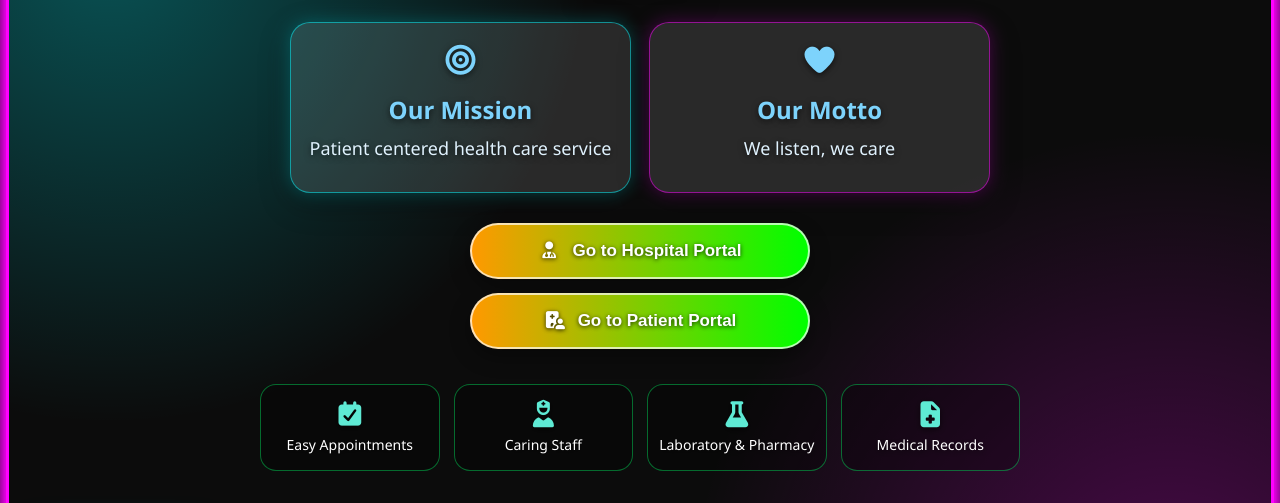
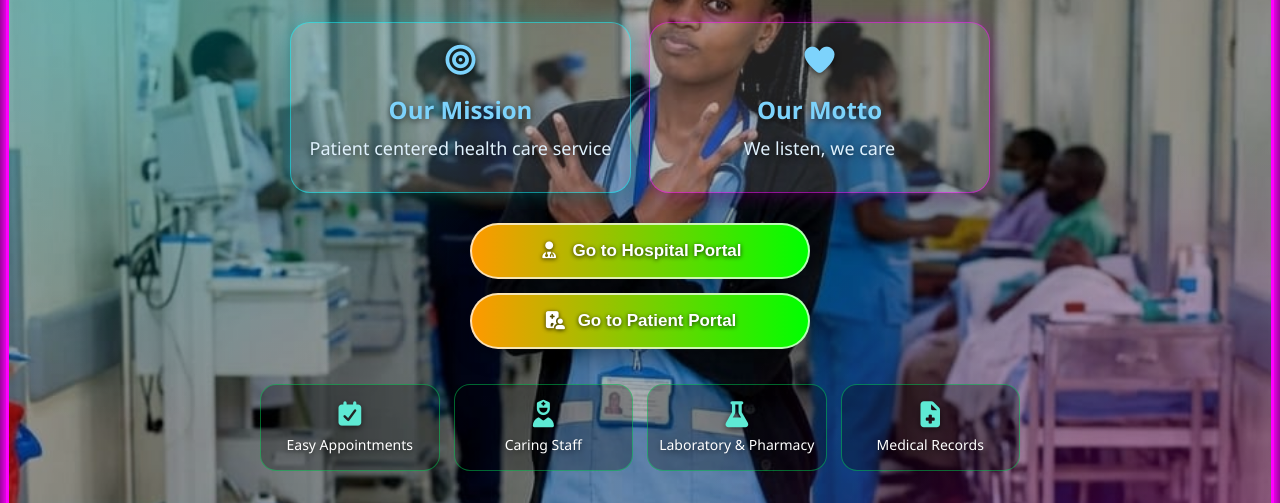
Before and after one commit to mikelatvia076-max/memorial-hospital, a plain HTML site: page sue/index.html in a window 1280 px wide. Shown: the part 130-633 px from the top of the page. Drawn offline with nearby package versions, Linux system fonts and the light colour scheme.

Commit message:
Update project files

```diff
--- a/sue/agnes.css
+++ b/sue/agnes.css
@@ -318,7 +318,7 @@ body{padding:6px}
         radial-gradient(circle at 8% 8%,rgba(0,247,255,.30),transparent 35%),
         radial-gradient(circle at 92% 92%,rgba(255,0,255,.25),transparent 35%),
         linear-gradient(rgba(0,0,0,.30),rgba(0,0,0,.30)),
-        url(agneses_pdf.jpeg);
+        url(agneses.jpeg);
     background-size:auto,auto,auto,cover;
     background-position:0 0,0 0,0 0,55% 25%;
     background-repeat:no-repeat;
```
Also changed, not shown: sue/agneses.jpeg (renamed from sue/agneses.pdf.jpeg).
